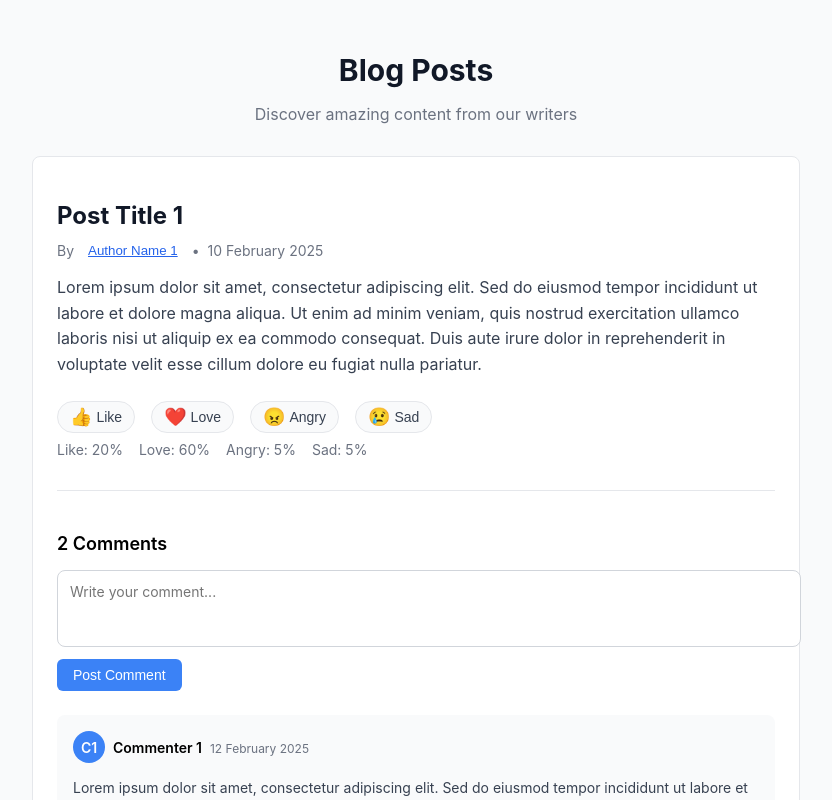
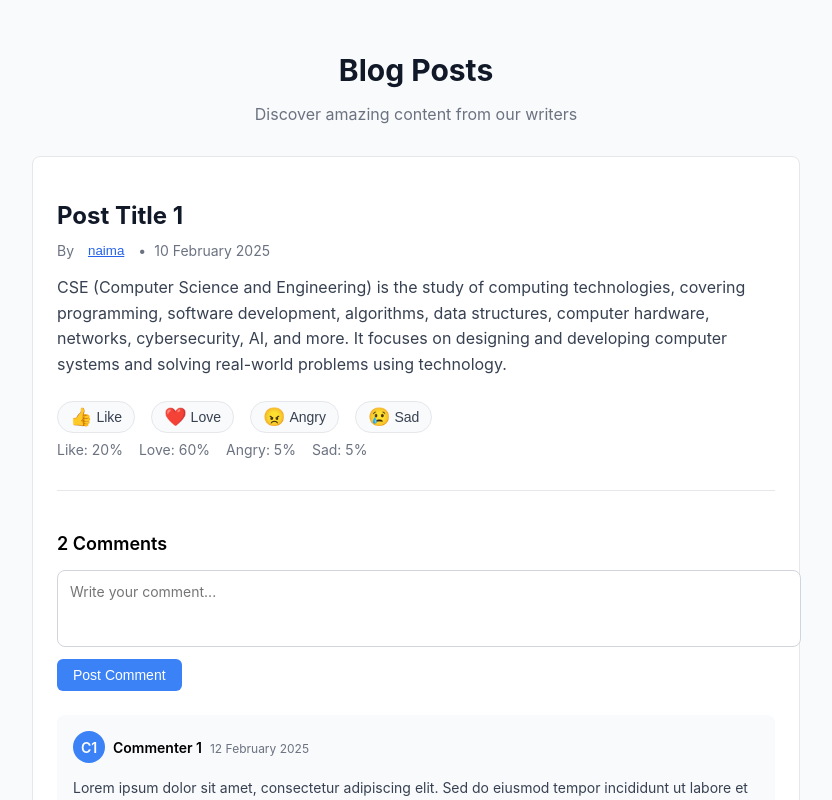
Before and after one commit to Naima223/author_reaction, a React (Create React App) app in the folder author-reaction-pagination/: page / in a window 1280 px wide. Shown: the top 800 px of the page, without its empty margins (224-1056 px from the left). Built offline with nearby package versions, Linux system fonts and the light colour scheme.

Commit message:
fourth commit

```diff
--- a/author-reaction-pagination/src/App.js
+++ b/author-reaction-pagination/src/App.js
@@ -5,9 +5,9 @@ import React, { useState } from 'react';
 const dummyPosts = new Array(15).fill(null).map((_, i) => ({
   id: i + 1,
   title: `Post Title ${i + 1}`,
-  content: `Lorem ipsum dolor sit amet, consectetur adipiscing elit. Sed do eiusmod tempor incididunt ut labore et dolore magna aliqua. Ut enim ad minim veniam, quis nostrud exercitation ullamco laboris nisi ut aliquip ex ea commodo consequat. Duis aute irure dolor in reprehenderit in voluptate velit esse cillum dolore eu fugiat nulla pariatur.`,
+  content: `CSE (Computer Science and Engineering) is the study of computing technologies, covering programming, software development, algorithms, data structures, computer hardware, networks, cybersecurity, AI, and more. It focuses on designing and developing computer systems and solving real-world problems using technology.`,
   authorId: (i % 5) + 1,
-  authorName: `Author Name ${(i % 5) + 1}`,
+  authorName: `naima`,
   date: `${10 + (i % 20)} February 2025`,
   comments: [
     {
@@ -146,7 +146,7 @@ const Comment = ({ comment }) => {
 
 // Author Profile Component
 const AuthorProfile = ({ authorId, onBack }) => {
-  const author = `Author Name ${authorId}`;
+  const author = `Naima ${authorId}`;
 
   return (
     <div style={{ maxWidth: '768px', margin: '0 auto', padding: '24px' }}>
```
Also changed, not shown: author-reaction-pagination/src/pages/Home.jsx (+8 -4 lines).
